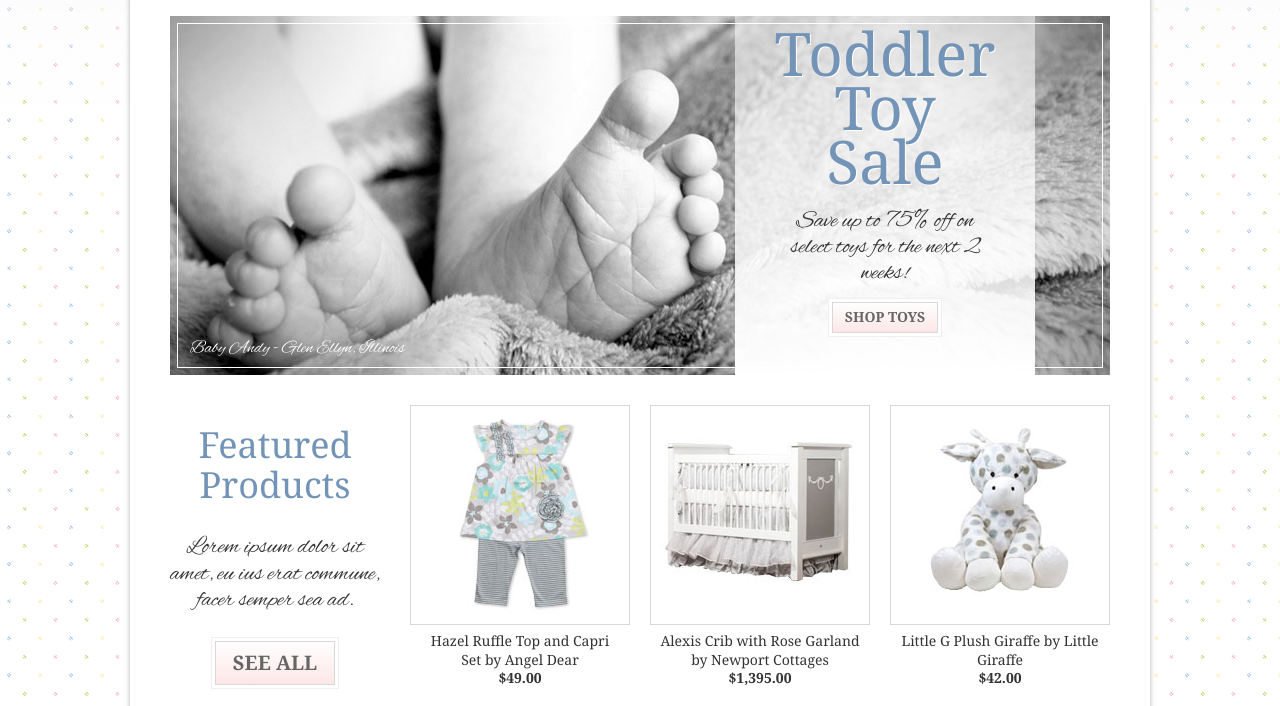
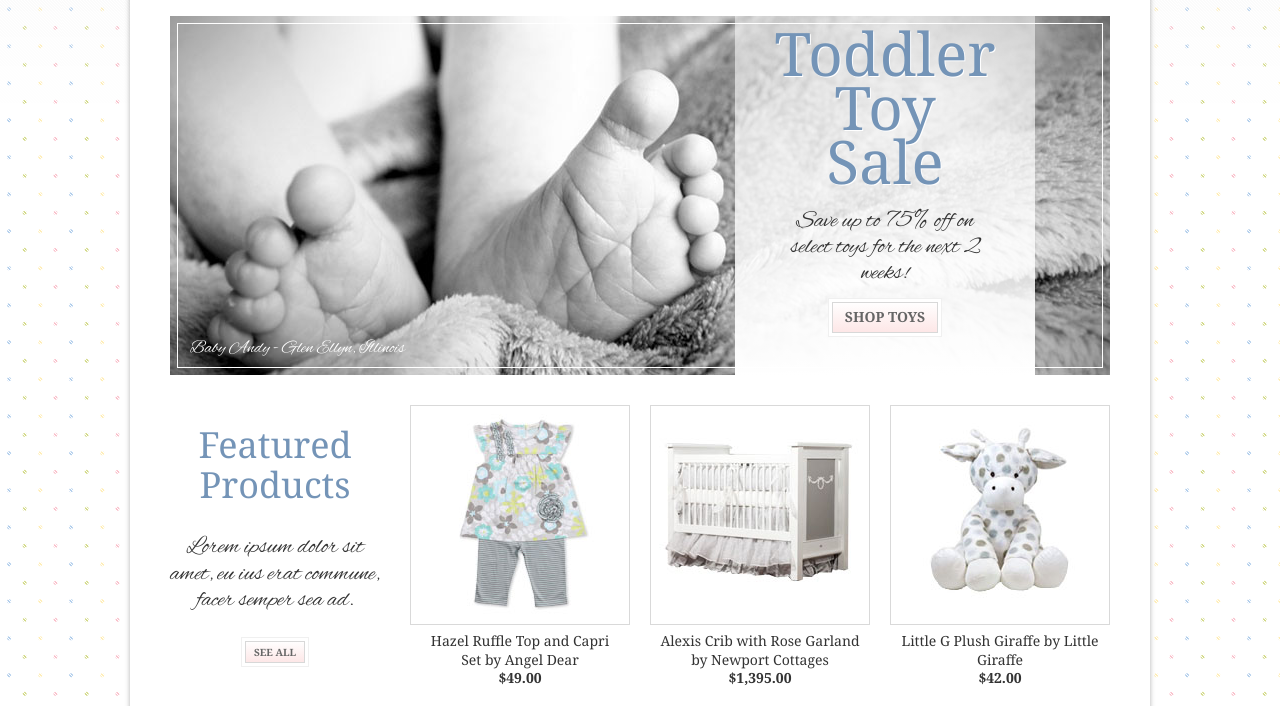
Before and after one commit to andersac88/AmericanEagle, a plain HTML site: page bb-assessment/index.html in a window 1280 px wide. Shown: the part 246-952 px from the top of the page. Drawn offline with Linux system fonts and the light colour scheme.

Commit message:
last minute

```diff
--- a/bb-assessment/css/main.css
+++ b/bb-assessment/css/main.css
@@ -145,8 +145,6 @@
 
 
         @media (min-width:64em) {
-
-
 
 
         .page-footer h2 {
@@ -670,7 +668,7 @@ width: .8em;
 
         @media (min-width:64em) {
             .site-search__form {display: none;}
-            .button-see {font-size: 20px;}
+            .button-see {font-size: 10px;}
             .slide__content {
                 position:absolute;
                 top:0; height:100%; right:75px;
```
Also changed, not shown: bb-assessment/index.html (+0 -1 lines).
